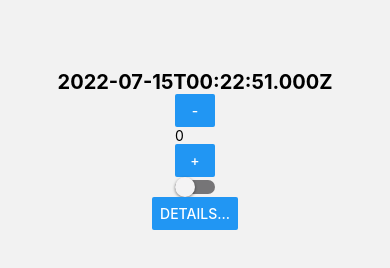
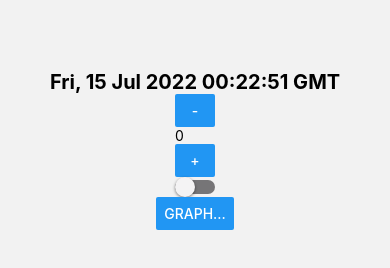
Before and after one commit to k2on/react-native-app, a React Native app: screen / in a window 390 px wide. Shown: the part 304-572 px from the top of the page. Built offline with nearby package versions, Linux system fonts and the light colour scheme.

Commit message:
feat: add graph page

```diff
--- a/App.tsx
+++ b/App.tsx
@@ -1,4 +1,3 @@
-import { StatusBar } from "expo-status-bar";
 import { Button, StyleSheet, Text, View, Switch } from "react-native";
 import { NavigationContainer } from "@react-navigation/native";
 import {
@@ -6,11 +5,40 @@ import {
     NativeStackScreenProps,
 } from "@react-navigation/native-stack";
 import { useEffect, useState } from "react";
+import { VictoryBar, VictoryChart, VictoryTheme } from "victory-native";
+import axios from "axios";
+
+const API_URL = "https://api.spacexdata.com/v3/launches";
 
 export type SimpleStackParams = {
     Home: undefined;
-    Details: undefined;
+    Graph: undefined;
 };
+
+type Data = DataPoint[];
+interface DataPoint {
+    time: number;
+    lbs: number;
+    kg: number;
+}
+type Points = Point[];
+interface Point {
+    time: number;
+    weight: number;
+}
+
+type SpaceXRequestLaunches = SpaceXRequestLaunch[];
+interface SpaceXRequestLaunch {
+    launch_date_unix: number;
+    rocket: {
+        second_stage: {
+            payloads: {
+                payload_mass_kg: number;
+                payload_mass_lbs: number;
+            }[];
+        };
+    };
+}
 
 function HomeScreen({
     navigation,
@@ -22,9 +50,9 @@ function HomeScreen({
             <Clock />
             <Counter />
             <Button
-                title="Details..."
+                title="Graph..."
                 onPress={() => {
-                    navigation.navigate("Details");
+                    navigation.navigate("Graph");
                 }}
             />
         </View>
@@ -43,7 +71,7 @@ function Clock() {
 }
 
 function getTime() {
-    return new Date().toISOString();
+    return new Date().toUTCString();
 }
 
 function Counter() {
@@ -61,7 +89,6 @@ function Counter() {
     };
     const desc = changeCounter(true);
     const inc = changeCounter(false);
-
     return (
         <View>
             <View>
@@ -80,14 +107,73 @@ function Counter() {
     );
 }
 
-function DetailsScreen() {
+function GraphScreen() {
+    const [data, setData] = useState<Data>([]);
+    const [points, setPoints] = useState<Points>([]);
+    const [inLBS, setInLBS] = useState(false);
+
+    const updatePoints = (d: Data, lbs: boolean) => {
+        setPoints(
+            d.map((item) => ({
+                time: item.time,
+                weight: lbs ? item.lbs : item.kg,
+            })),
+        );
+    };
+
+    useEffect(() => {
+        axios
+            .get(API_URL)
+            .then((res) => res.data)
+            .then((response: SpaceXRequestLaunches) => {
+                const data = parseResponse(response);
+                setData(data);
+                updatePoints(data, false);
+            })
+            .catch((e) => {
+                console.error(e);
+            });
+    }, []);
+
     return (
         <View
             style={{ flex: 1, alignItems: "center", justifyContent: "center" }}
         >
-            <Text>Details Screen</Text>
+            <Text style={{ textAlign: "center" }}>
+                Pulls launch data from SpaceX's API. Shows payload weight over
+                time, toggle will switch between LBS and KG.
+            </Text>
+            <VictoryChart width={350} theme={VictoryTheme.material}>
+                <VictoryBar data={points} x="time" y="weight" />
+            </VictoryChart>
+            <Switch
+                onValueChange={(value) => {
+                    setInLBS(value);
+                    updatePoints(data, value);
+                }}
+                value={inLBS}
+            />
         </View>
     );
+}
+
+function parseResponse(response: SpaceXRequestLaunches) {
+    const data: Data = [];
+    for (const launch of response) {
+        const time = launch.launch_date_unix;
+        let kg = 0;
+        let lbs = 0;
+        for (const payload of launch.rocket.second_stage.payloads) {
+            if (payload.payload_mass_kg == null) {
+                continue;
+            }
+            kg += payload.payload_mass_kg;
+            lbs += payload.payload_mass_lbs;
+        }
+        const point: DataPoint = { time, kg, lbs };
+        data.push(point);
+    }
+    return data;
 }
 
 const Stack = createNativeStackNavigator();
@@ -97,17 +183,8 @@ export default function App() {
         <NavigationContainer>
             <Stack.Navigator initialRouteName="Home">
                 <Stack.Screen name="Home" component={HomeScreen} />
-                <Stack.Screen name="Details" component={DetailsScreen} />
+                <Stack.Screen name="Graph" component={GraphScreen} />
             </Stack.Navigator>
         </NavigationContainer>
     );
 }
-
-const styles = StyleSheet.create({
-    container: {
-        flex: 1,
-        backgroundColor: "#fff",
-        alignItems: "center",
-        justifyContent: "center",
-    },
-});
```
Also changed, not shown: babel.config.js (+5 -5 lines), package.json (+9 -1 lines), 1 other file (tests, documents, lock files or other folders).
